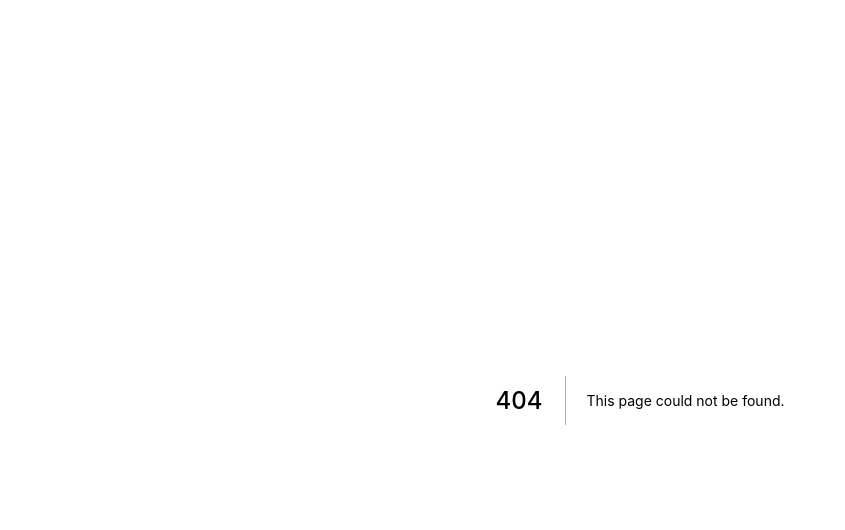
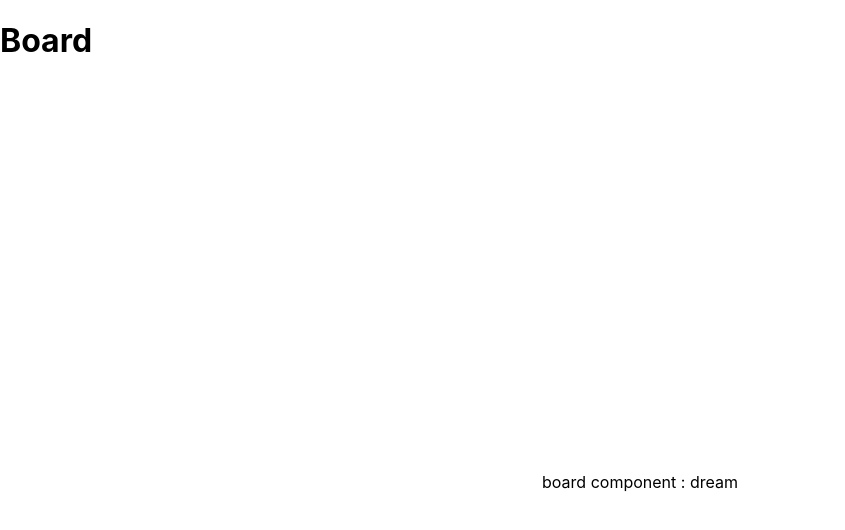
Before and after one commit to ianhomer/windows-of-change, a Next.js app: page /board/dream in a window 1280 px wide. Before the commit this address had no page. Shown: the top 530 px of the page, without its empty margins (0-845 px from the left). Built offline with nearby package versions, Linux system fonts and the light colour scheme.

Commit message:
dynamic board

```diff
--- a/package.json
+++ b/package.json
@@ -7,8 +7,8 @@
     "dev": "next dev",
     "eslint": "eslint src --ext .ts,.tsx",
     "eslint:fix": "eslint src --ext .ts,.tsx --fix",
-    "lint": "run-s eslint prettier",
-    "lint:fix": "run-s eslint:fix prettier:fix",
+    "lint": "run-s prettier eslint",
+    "lint:fix": "run-s prettier:fix eslint:fix",
     "prettier": "npx prettier --check .",
     "prettier:fix": "npx prettier --write .",
     "start": "next start",
@@ -32,6 +32,7 @@
   },
   "devDependencies": {
     "@types/jest": "^26.0.19",
+    "@types/lodash": "^4.14.166",
     "@types/node": "^14.14.16",
     "@types/react": "^17.0.0",
     "@typescript-eslint/eslint-plugin": "^4.11.1",
@@ -43,6 +44,7 @@
     "identity-obj-proxy": "^3.0.0",
     "jest": "^26.6.3",
     "lint-staged": "^10.5.3",
+    "lodash": "^4.17.20",
     "npm-check-updates": "^10.2.5",
     "npm-run-all": "^4.1.5",
     "prettier": "^2.2.1",
--- a/src/components/board.tsx
+++ b/src/components/board.tsx
@@ -1,4 +1,3 @@
-import Layout from "../components/layout";
 
 interface BoardProps {
   title: string;
@@ -7,8 +6,8 @@ interface BoardProps {
 
 export default function Board(props: BoardProps): JSX.Element {
   return (
-    <Layout title={props.title}>
-      <div>start</div>
-    </Layout>
+    <>
+      <div>board component : {props.title}</div>
+    </>
   );
 }
--- /dev/null
+++ b/src/pages/board/[bid].tsx
@@ -0,0 +1,17 @@
+import Board from "../../components/board";
+import Layout from "../../components/layout";
+import { useRouter } from "next/router";
+import join from "lodash/join";
+
+export default function Index() {
+  const router = useRouter();
+  const { bid } = router.query
+
+  return (
+    <Layout title="Board">
+      <Board title={join(bid, "") ?? "not-set"}>
+        <div>board content</div>
+      </Board>
+    </Layout>
+  );
+}
--- a/src/pages/index.tsx
+++ b/src/pages/index.tsx
@@ -6,6 +6,7 @@ export default function Index() {
     <Layout title="Start">
       <p>Getting started ...</p>
       <Link href="/start">start</Link>
+      <Link href="/board/dream">board</Link>
     </Layout>
   );
 }
--- a/src/pages/start.tsx
+++ b/src/pages/start.tsx
@@ -1,9 +1,9 @@
-import Board from "../components/board";
+import Layout from "../components/layout";
 
 export default function Index() {
   return (
-    <Board title="Start">
+    <Layout title="Start">
       <p>Getting started ...</p>
-    </Board>
+    </Layout>
   );
 }
```
Also changed, not shown: 1 other file (tests, documents, lock files or other folders).
